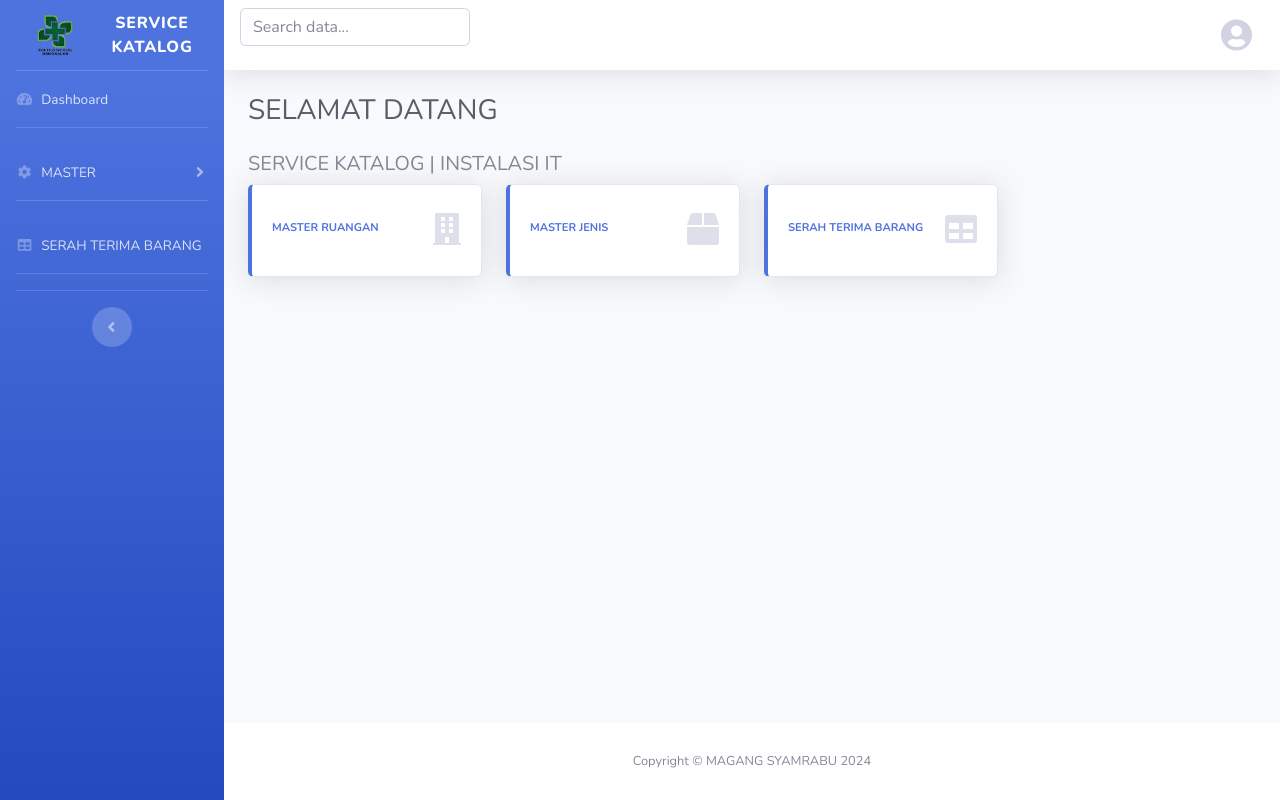
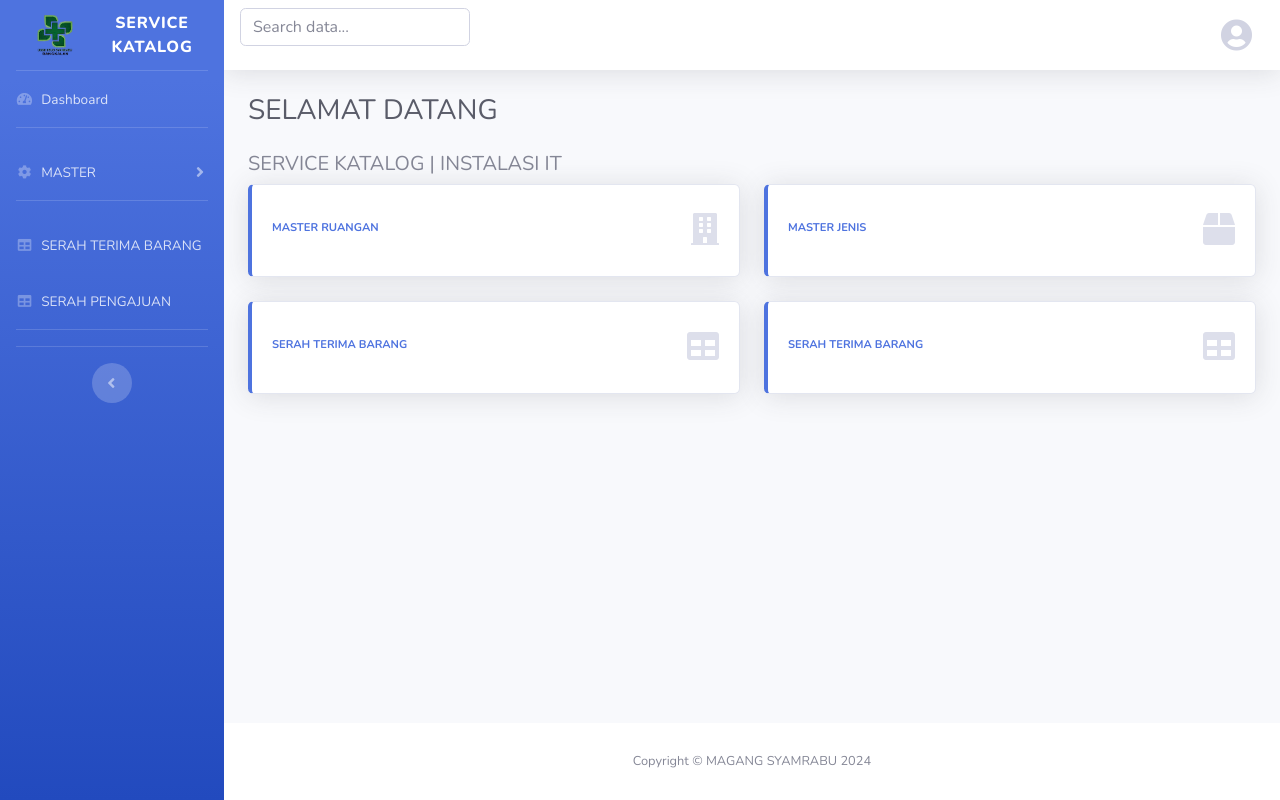
Before and after one commit to dinoosoo/serahterima_barang, a PHP site: page /admin.php in a window 1280 px wide. Run offline with PHP 8.4, Linux system fonts and the light colour scheme; the visitor is signed in with stand-in values (Sample User, id 1).

Commit message:
memperbarui file admin.php

```diff
--- a/admin.php
+++ b/admin.php
@@ -93,6 +93,14 @@ if(!isset($_SESSION["login"])){
     </a>
 </li>
 
+<!-- Nav Item - Tampilkan Data -->
+<li class="nav-item">
+    <a class="nav-link" href="pengajuan.php">
+        <i class="fas fa-fw fa-table"></i>
+        <span>SERAH PENGAJUAN</span>
+    </a>
+</li>
+
 <hr class="sidebar-divider d-none d-md-block">
 
 
@@ -163,9 +171,11 @@ if(!isset($_SESSION["login"])){
 <!-- Page Heading -->
 <h1 class="h3 mb-4 text-gray-800">SELAMAT DATANG</h1>
 <h5>SERVICE KATALOG | INSTALASI IT</h5>
-                    <div class="row" >
-                    <!-- Earnings (Monthly) Card Example -->
-                    <div class="col-xl-3 col-md-6 mb-4">
+
+<!-- Cards Row -->
+<div class="row">
+    <!-- Master Ruangan Card Example -->
+    <div class="col-xl-6 col-md-6 mb-4">
         <div class="card border-left-primary shadow h-100 py-2">
             <div class="card-body">
                 <div class="row no-gutters align-items-center">
@@ -183,7 +193,7 @@ if(!isset($_SESSION["login"])){
     </div>
 
     <!-- Master Jenis Card Example -->
-<div class="col-xl-3 col-md-6 mb-4">
+    <div class="col-xl-6 col-md-6 mb-4">
         <div class="card border-left-primary shadow h-100 py-2">
             <div class="card-body">
                 <div class="row no-gutters align-items-center">
@@ -199,9 +209,11 @@ if(!isset($_SESSION["login"])){
             </div>
         </div>
     </div>
+</div>
 
-<!-- Tampilkan Data Card Example -->
-<div class="col-xl-3 col-md-6 mb-4">
+<div class="row">
+    <!-- Serah Terima Barang Card Example -->
+    <div class="col-xl-6 col-md-6 mb-4">
         <div class="card border-left-primary shadow h-100 py-2">
             <div class="card-body">
                 <div class="row no-gutters align-items-center">
@@ -218,19 +230,35 @@ if(!isset($_SESSION["login"])){
         </div>
     </div>
 
+    <!-- Serah Terima Barang Card Example -->
+    <div class="col-xl-6 col-md-6 mb-4">
+        <div class="card border-left-primary shadow h-100 py-2">
+            <div class="card-body">
+                <div class="row no-gutters align-items-center">
+                    <div class="col mr-2">
+                        <div class="text-xs font-weight-bold text-primary text-uppercase mb-1">
+                            Serah Terima Barang
+                        </div>
+                    </div>
+                    <div class="col-auto">
+                        <i class="fas fa-table fa-2x text-gray-300"></i>
+                    </div>
+                </div>
+            </div>
+        </div>
+    </div>
+</div>
+
 <!-- /.container-fluid -->
 
 </div>
 <!-- End of Main Content -->
-
+</div>
 <!-- Footer -->
 <!-- End of Footer -->
 
-        </div>
+
 <!-- End of Content Wrapper -->
-
-    </div>
-    <!-- End of Page Wrapper -->
     <footer class="sticky-footer bg-white">
                 <div class="container my-auto">
                     <div class="copyright text-center my-auto">
```
Lines whose indentation alone changed are shown as unchanged.
